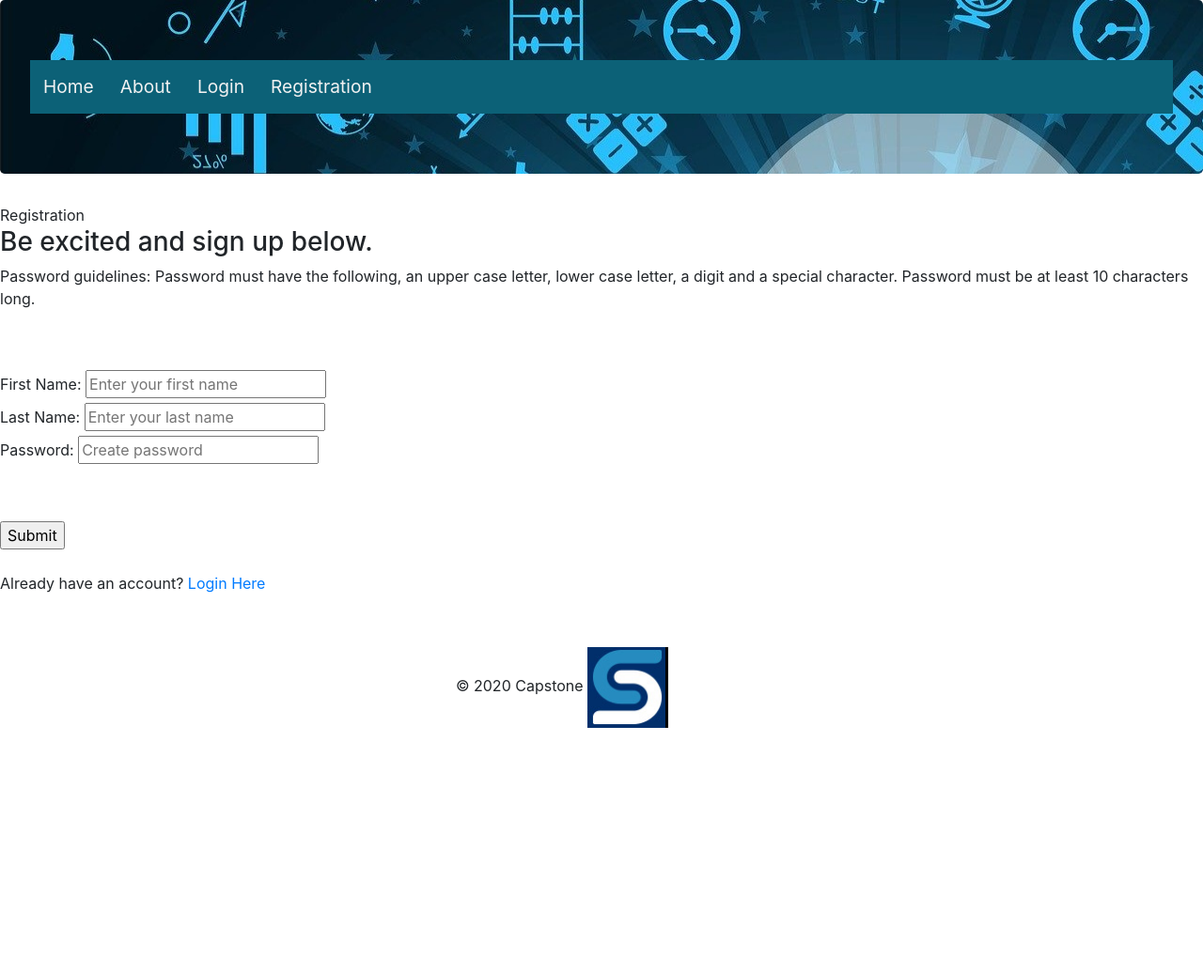
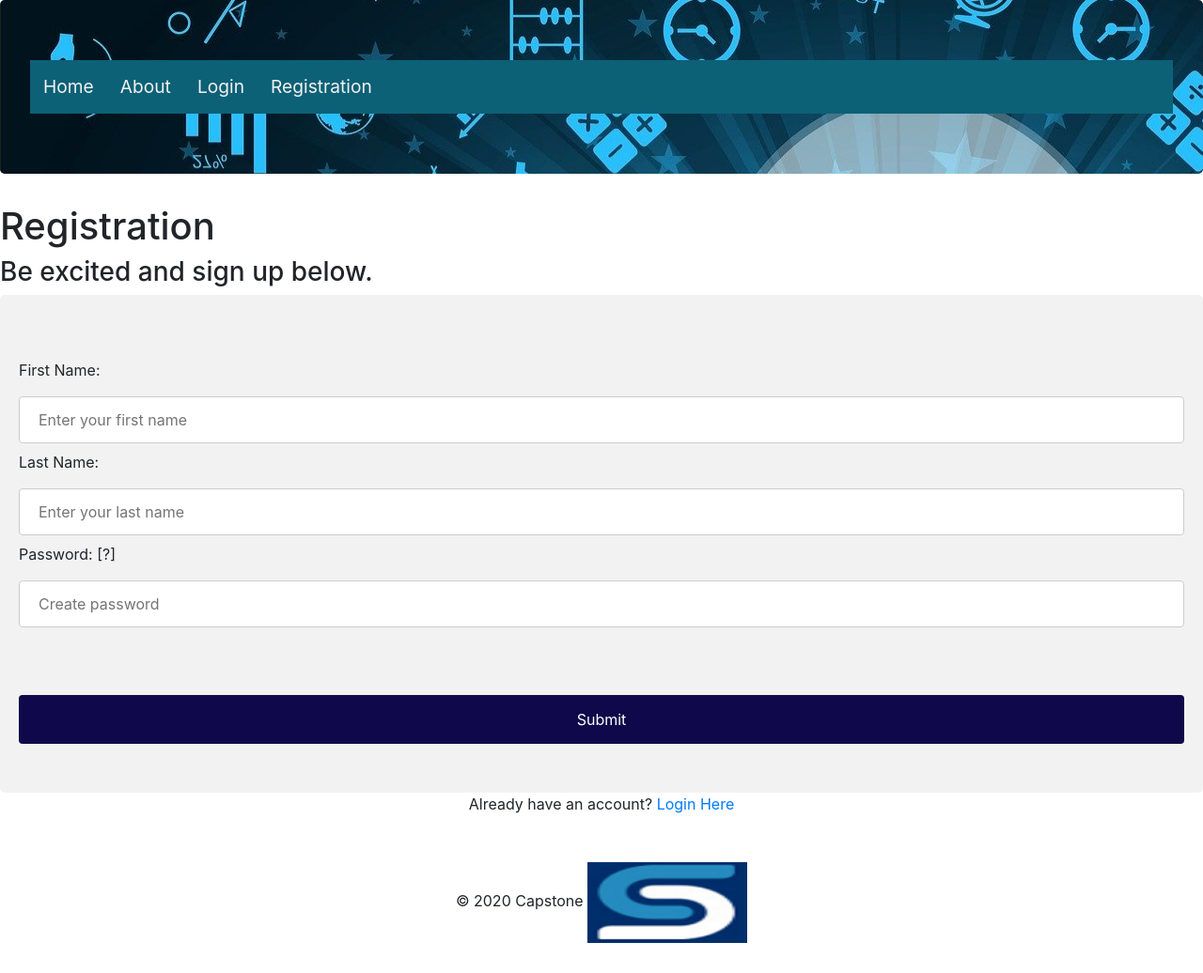
Before and after one commit to woodbud1/GroupProject1, a PHP site: page /user_manager/ in a window 1280 px wide. Shown: the whole page at 94% size. Before the commit the page ends 775 px from the top, so only its background shows below. Run offline with PHP 8.4, Linux system fonts and the light colour scheme; some libraries are stand-ins or nearby versions.

Commit message:
Edits to the Registration

```diff
--- a/styling/style.css
+++ b/styling/style.css
@@ -46,7 +46,8 @@ body {
 }
 
 footer {
-  padding-top: 1.5em;
+  padding-top: 1.1em;
+
 }
 
 .users img {
@@ -79,7 +80,7 @@ footer {
 
 .box {
   width: 300px;
-  padding: 40px;
+  padding: 20px;
   display: block;
   margin-left: auto;
   margin-right: auto;
@@ -137,3 +138,43 @@ footer {
   width: 100%;
   height: 100%;
 }
+
+.regbox input[type=text], select {
+  width: 100%;
+  padding: 12px 20px;
+  margin: 8px 0;
+  display: inline-block;
+  border: 1px solid #ccc;
+  border-radius: 4px;
+  box-sizing: border-box;
+}
+
+.regbox input[type=submit] {
+  width: 100%;
+  background-color: #0F084B;
+  color: white;
+  padding: 14px 20px;
+  margin: 8px 0;
+  border: none;
+  border-radius: 4px;
+  cursor: pointer;
+}
+
+.regbox input[type=submit]:hover {
+  background-color: #48B8D0;
+}
+
+.regbox {
+  border-radius: 5px;
+  background-color: #f2f2f2;
+  padding: 20px;
+}
+
+
+.regbot{
+  text-align: center;
+}
+
+#passinfo{
+  display: none;
+}
--- a/user_manager/registration.php
+++ b/user_manager/registration.php
@@ -6,27 +6,32 @@ if (!isset($error_message)) {
     $error_message = '';
 }
 ?>
-<div class=
+<body class="regbody">
+        <div class="reg-box">
 <h1>Registration</h1>
-<h3>
-Be excited and sign up below.</h3>
-</h3>
-    Password guidelines: Password must have the following, an upper case letter, lower case letter, a digit and a special character.
-    Password must be at least 10 characters long.</p>
-<form action="." method="post">
+<h3>Be excited and sign up below.</h3>
+
+<form class="regbox" action="." method="post">
     <input type="hidden" name="action" value="add_user">
     <span class="error"><?php echo htmlspecialchars($error_message, ENT_QUOTES | ENT_HTML5, 'UTF-8') ?></span><br><br>
     <label class='emp'>First Name: </label>
     <input type="text" name="first_name" placeholder="Enter your first name" value="<?php if (isset($_POST['first_name'])) echo $_POST['first_name']; ?>"><br>
     <label class='emp'>Last Name: </label>
     <input type="text" name="last_name" placeholder="Enter your last name" value="<?php if (isset($_POST['last_name'])) echo $_POST['last_name']; ?>"><br>
-    <label class='emp'>Password: </label>
-    <input type="password" name="newpass" placeholder="Create password" value="<?php if (isset($_POST['newpass'])) echo $_POST['newpass']; ?>"><br><br>
+    <label class='emp'>Password: </label><span onmouseover="show_passinfo()"> [?]</span>
+<div id="passinfo">
+Password must have the following, an upper case letter, lower case letter, a digit and a special character.
+    Password must be at least 10 characters long.
+</div>
+
+    <input type="text" name="newpass" placeholder="Create password" value="<?php if (isset($_POST['newpass'])) echo $_POST['newpass']; ?>"><br><br>
     <label class='emp'>&nbsp;</label>
     <!-- <div class="g-recaptcha" data-sitekey="6Le2Q-0UAAAAAFuXSxiXvheNHAT08ykR7tTgsyq9"></div> -->
     <br>
-    <input class='bigbutton' type="submit" value="Submit"><br><br>
+    <input type="submit" value="Submit"><br><br>
 </form>
-<p>Already have an account? <a href="login.php">Login Here</a></p>
-
+<p class="regbot">Already have an account? <a href="login.php">Login Here</a></p>
+</div>
+</body>
+<script src="regscript.js"></script>
 <?php require_once '../view/footer.php'; ?>
--- /dev/null
+++ b/user_manager/regscript.js
@@ -0,0 +1,8 @@
+function show_passinfo() {
+    var x = document.getElementById("passinfo");
+    if (x.style.display === "none") {
+      x.style.display = "block";
+    } else {
+      x.style.display = "none";
+    }
+  }
```
Also changed, not shown: images/footer.png.
